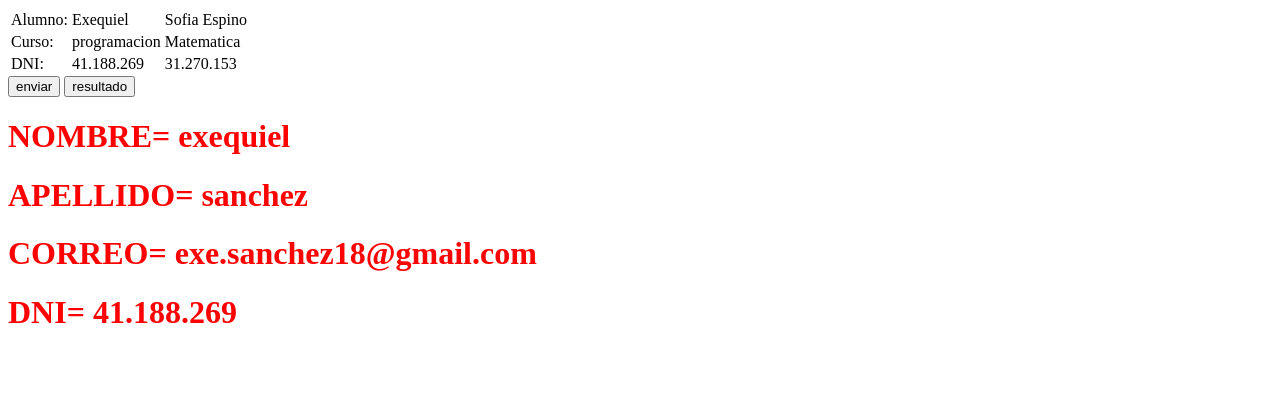
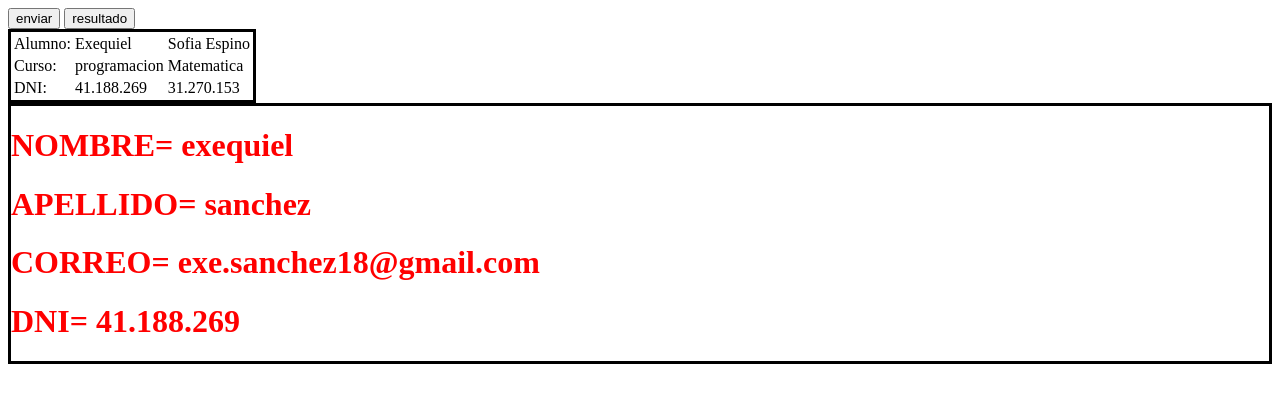
Before and after one commit to amai-yami/SanchezExequielNicolas, a plain HTML site: page tp1/Index.html in a window 1280 px wide. Drawn offline with Linux system fonts and the light colour scheme.

Commit message:
tp1 finalizado

```diff
--- a/tp1/Index.html
+++ b/tp1/Index.html
@@ -8,8 +8,11 @@
 </head>
 <body>
 
+<button name="saludar" id="boton" class="color:rojo" onclick="saludar('nombre');">enviar</button>
 
-  <table class="default">
+<button name="resultados" id="sum" onclick="result('suma');">resultado</button>
+
+  <table class="default" style="border: solid black;">
 
     <tr>
 
@@ -35,17 +38,14 @@
 
   </table>
 
-<button name="saludar" id="boton" class="color:rojo" onclick="saludar('nombre');">enviar</button>
 
-<button name="resultados" id="sum" onclick="result('suma');">resultado</button>
-
-
+<div style="border: solid black;">
   <H1>NOMBRE= exequiel </H1>
   <h1>APELLIDO= sanchez</h1>
   <h1>CORREO= exe.sanchez18@gmail.com</h1>
   <h1>DNI= 41.188.269</h1>
   <!-- <p>hola mundo</p>   -->
-
+</div>
 </body>
 <script src="funciones/funciones.js"></script>
 </html>
```
